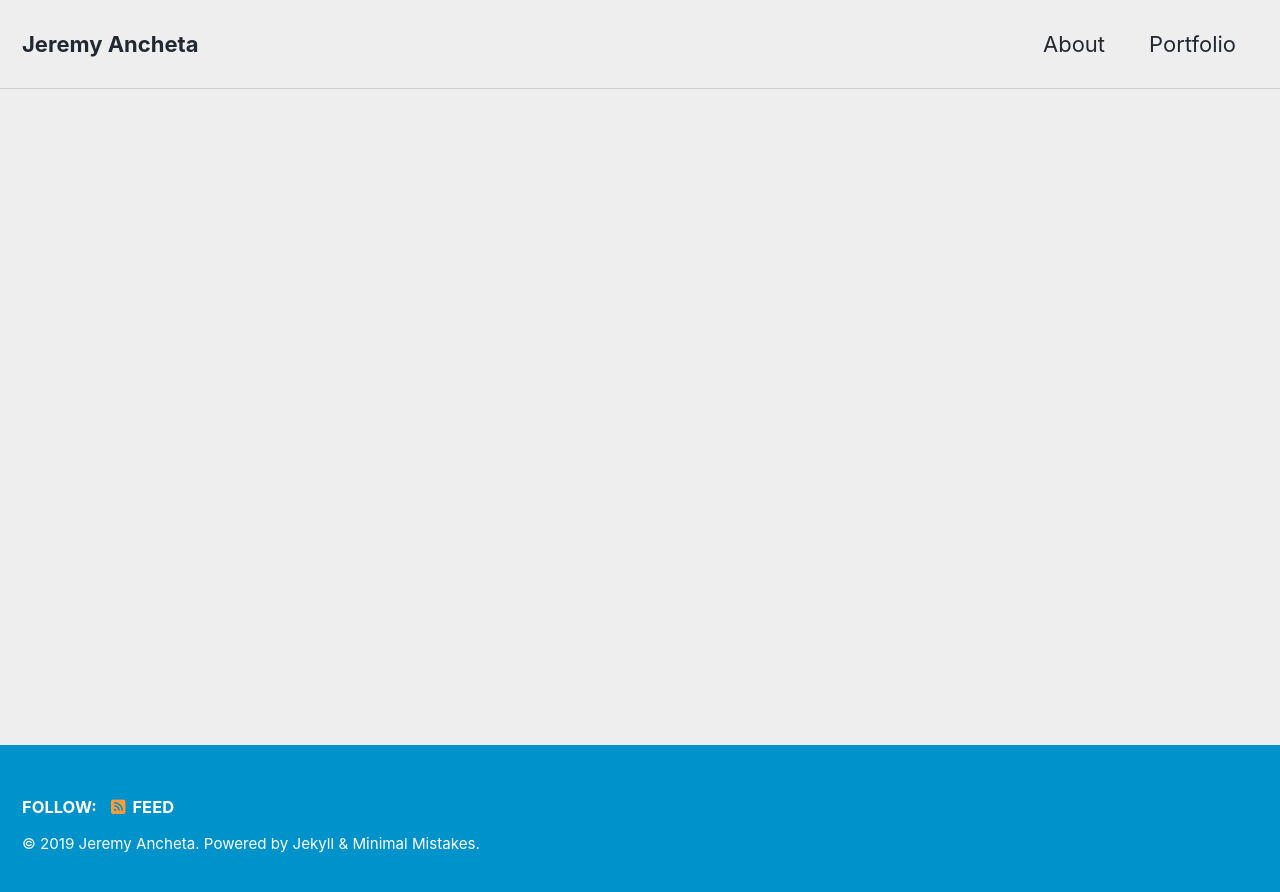
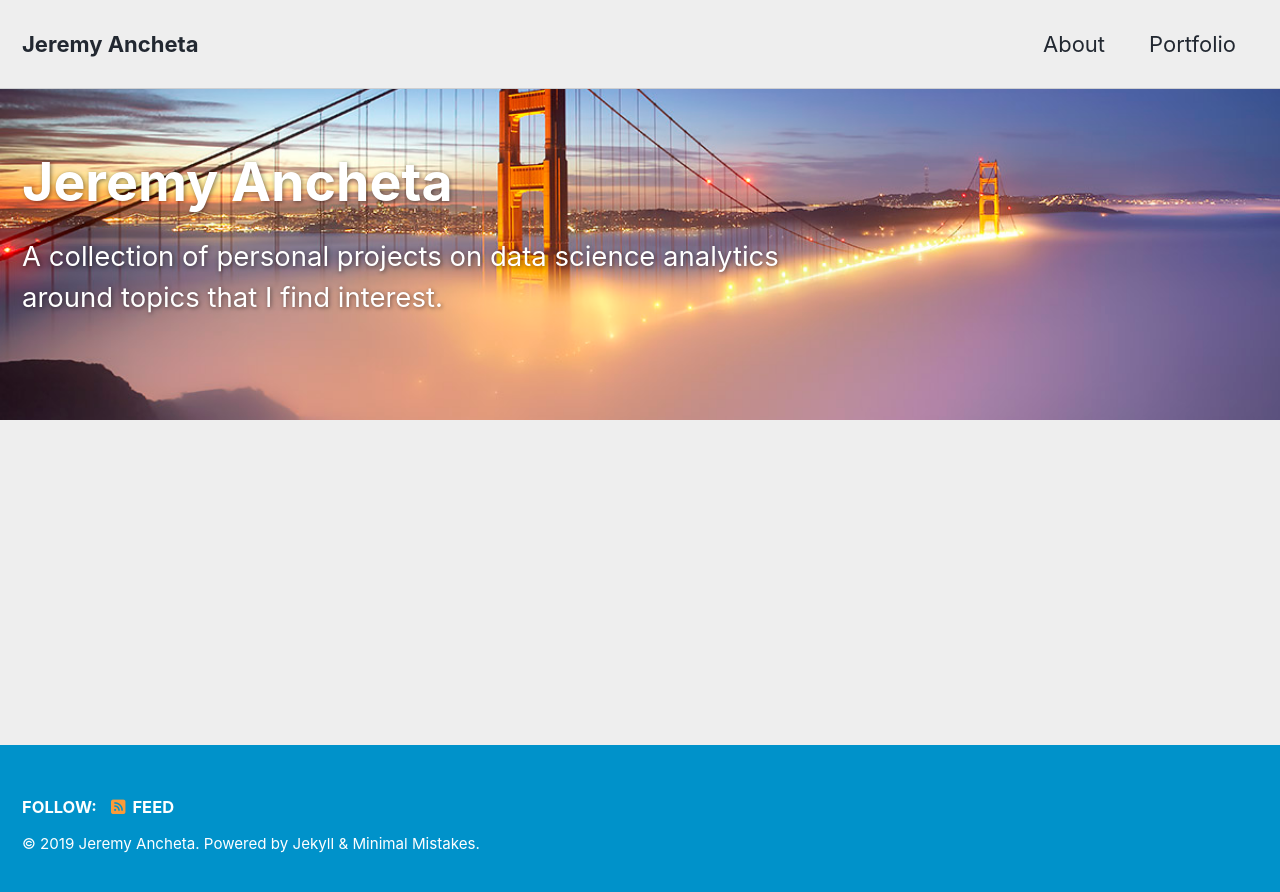
Before and after one commit to jcancheta92/jcancheta92.github.io, a Jekyll site: the page built from index.html, in a window 1280 px wide. Shown: the top 892 px of the page. Built offline with Jekyll 4.4.1, drawn with Linux system fonts in a browser that asks for light colours; cached includes are drawn as plain includes; nearby versions of some CDN libraries; the list of posts is cut into pages by our own code.

Commit message:
Update index.html

```diff
--- a/index.html
+++ b/index.html
@@ -1,4 +1,8 @@
 ---
 layout: splash
-author_profile: false
+permalink: /
+header:
+  overlay_color: "#5e616c"
+  overlay_image: /images/projects/home.jpeg
+excerpt: A collection of personal projects on data science analytics around topics that I find interest.
 ---
```
